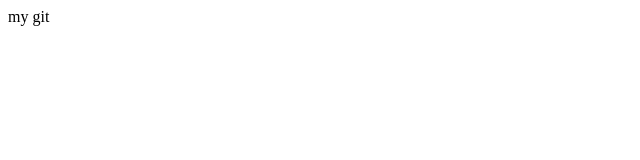
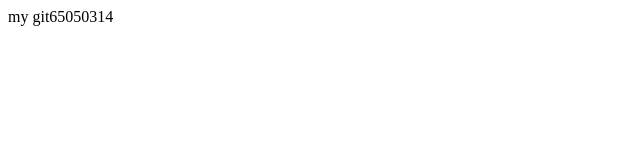
Before and after one commit to Nuttwaut/PUNZER, a plain HTML site: page idex.html in a window 1280 px wide. Shown: the full height of the page, 0-640 px from the left. Drawn offline with Linux system fonts and the light colour scheme.

Commit message:
Update idex.html

```diff
--- a/idex.html
+++ b/idex.html
@@ -6,6 +6,6 @@
     <title>Document</title>
 </head>
 <body>
-    my git
+    my git65050314
 </body>
 </html>
```
